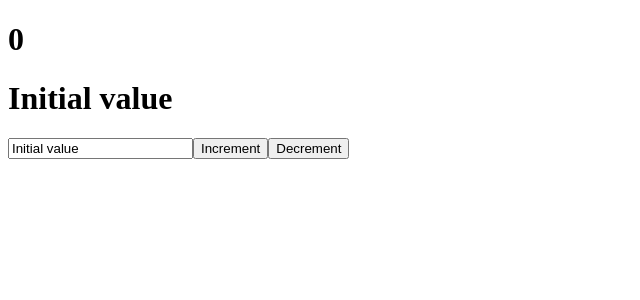
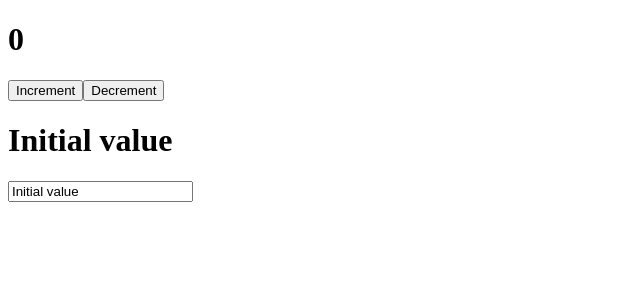
Before and after one commit to ventsislavVidulov/react-recap-utv, a React (Vite) app: page / in a window 1280 px wide. Shown: the top 300 px of the page, without its empty margins (0-640 px from the left). Built offline with nearby package versions, Linux system fonts and the light colour scheme.

Commit message:
move counter to separate component

```diff
--- a/src/App.jsx
+++ b/src/App.jsx
@@ -1,21 +1,8 @@
 import { useState } from 'react'
+import Counter from './components/Counter';
 
 function App() {
-
-  const [likes, setLikes] = useState({ count: 0 });
   const [inputValue, setInputValue] = useState('Initial value');
-
-  const handleIncrement = (likes) => {
-    return {
-      count: likes.count + 1
-    }
-  };
-
-  const handleDecrement = (likes) => {
-    return {
-      count: likes.count - 1
-    }
-  };
 
   const handleInput = (e) => {
     let timerId;
@@ -29,11 +16,9 @@ function App() {
 
   return (
     <>
-      <h1>{likes.count}</h1>
+      <Counter />
       <h1>{inputValue}</h1>
       <input type="text" name="" id="" value={inputValue} onChange={e => handleInput(e)} />
-      <button onClick={() => setLikes(handleIncrement(likes))}>Increment</button>
-      <button onClick={() => setLikes(handleDecrement(likes))}>Decrement</button>
     </>
   )
 }
--- /dev/null
+++ b/src/components/Counter.jsx
@@ -0,0 +1,27 @@
+import { useState } from "react";
+
+const Counter = () => {
+  const [likes, setLikes] = useState({ count: 0 });
+
+  const handleIncrement = (likes) => {
+    return {
+      count: likes.count + 1
+    }
+  };
+
+  const handleDecrement = (likes) => {
+    return {
+      count: likes.count - 1
+    }
+  };
+
+  return (
+    <>
+      <h1>{likes.count}</h1>
+      <button onClick={() => setLikes(handleIncrement(likes))}>Increment</button>
+      <button onClick={() => setLikes(handleDecrement(likes))}>Decrement</button>
+    </>
+  )
+}
+
+export default Counter
```
